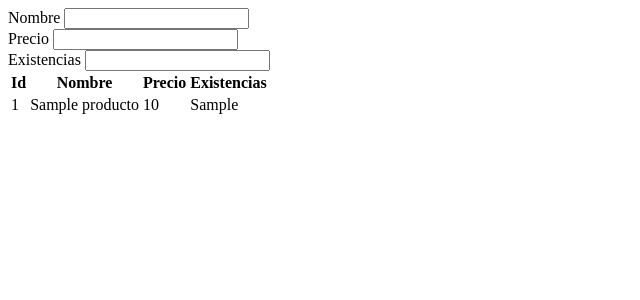
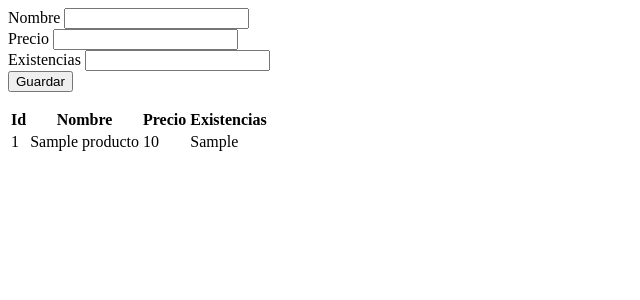
Before and after one commit to SofiaRan74/practica1AS, a Flask app: page /productos in a window 1280 px wide. Shown: the top 300 px of the page, without its empty margins (0-640 px from the left). Run offline with Flask 3, Linux system fonts and the light colour scheme; tables that the repository leaves empty or names only in its code hold one stand-in row (values such as "Sample post").

Commit message:
Update productos.html

```diff
--- a/templates/productos.html
+++ b/templates/productos.html
@@ -1,4 +1,4 @@
-<form method="post">
+<form id="frmProducto" method="post">
     <div class="mb-1">
         <label>Nombre</label>
         <input type="text" class="form-control" id="txtNombre" name="txtNombre">
@@ -11,6 +11,10 @@
         <label>Existencias</label>
         <input type="text" class="form-control" id="txtExistencias" name="txtExistencias">
     </div>
+    <div class="mb-1 text-end">
+        <button class="btn btn-primary">Guardar</button>
+    </div>
+</form>
 <div class="table-responsive">
     <table class="table table-sm">
         <thead class="table-active">
```
